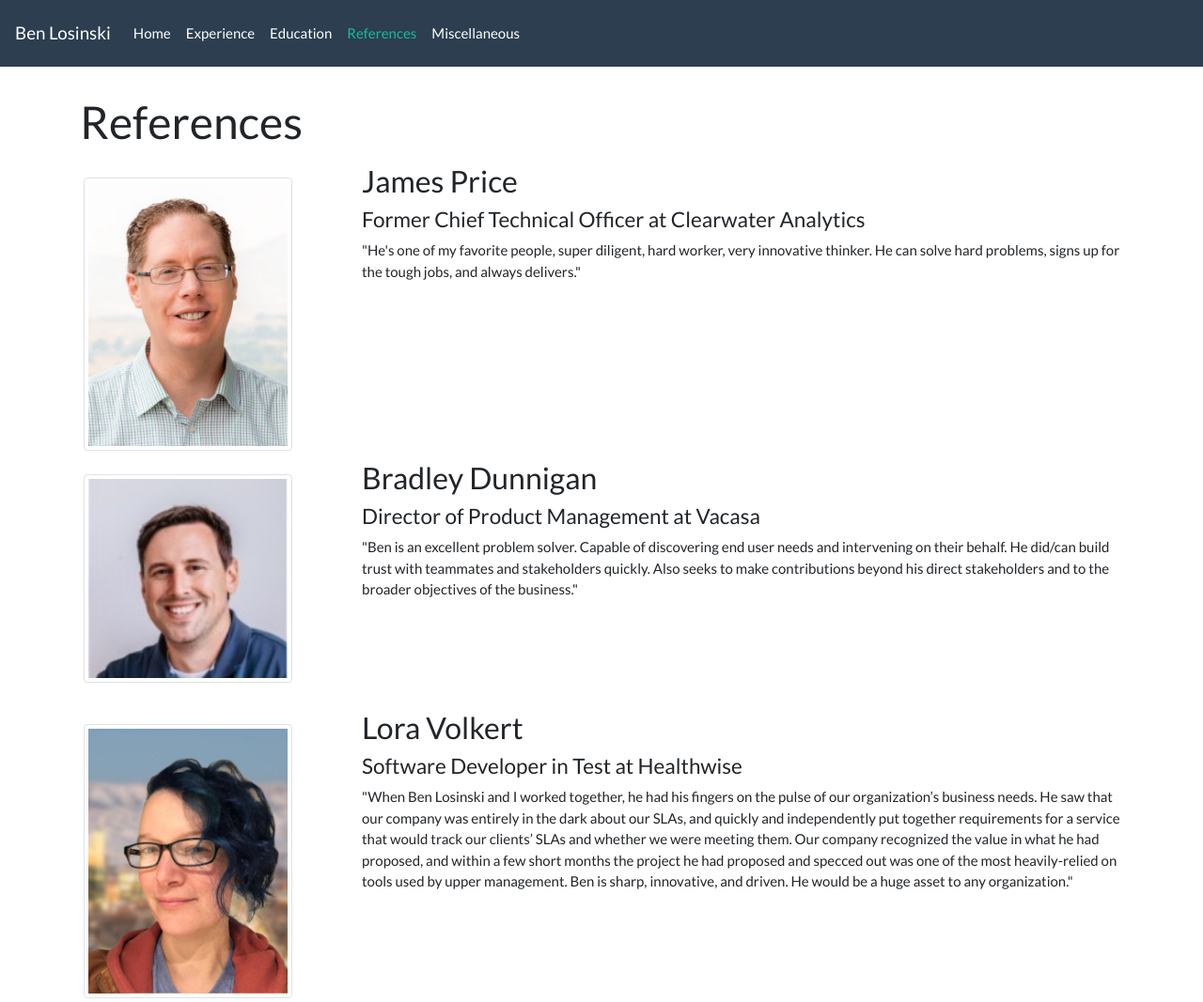
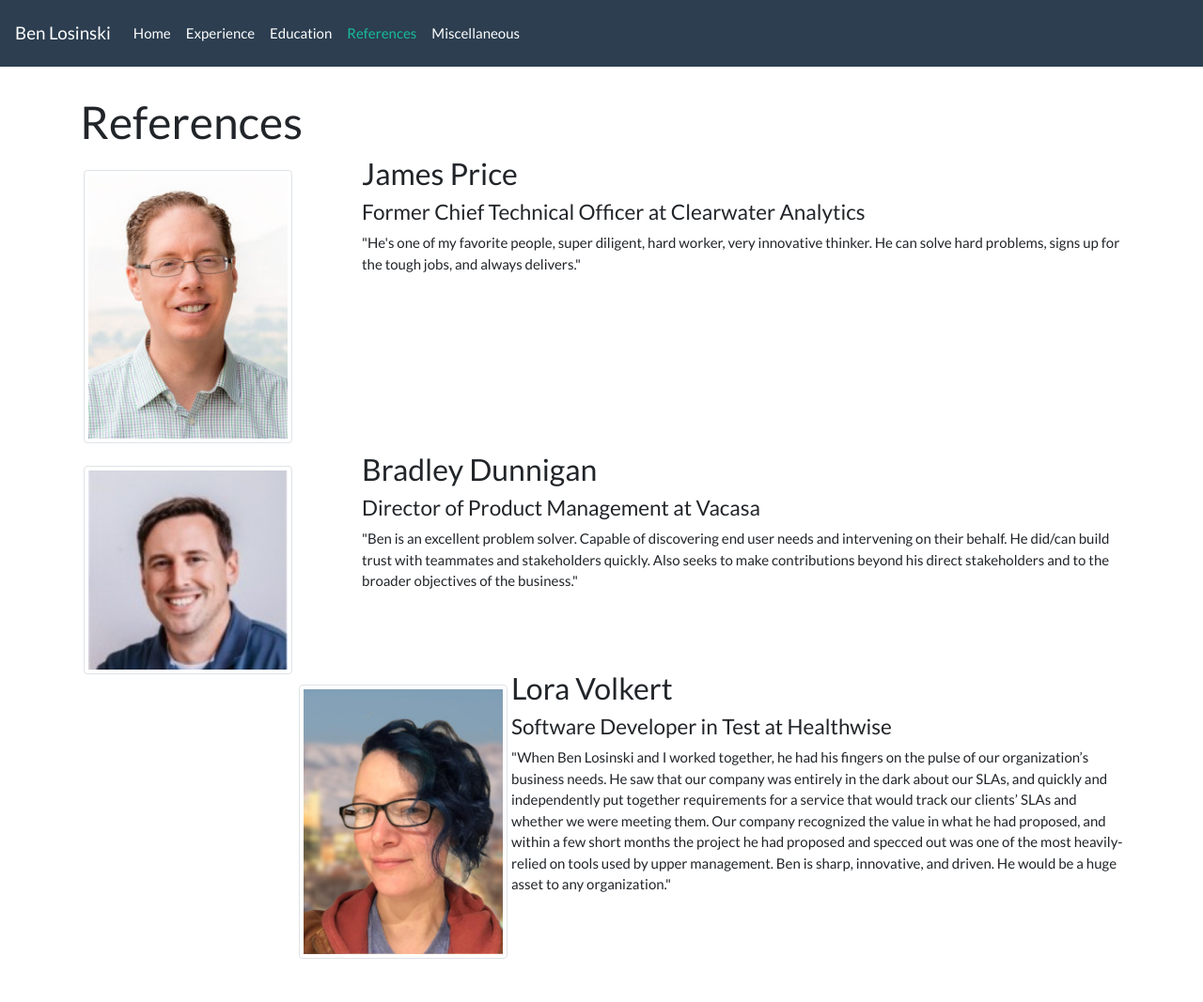
Before and after one commit to benlosinski/benlosinski.github.io, a Jekyll site: the page built from References.html, in a window 1280 px wide. Shown: the whole page at 94% size. Built offline with Jekyll 4.4.1, drawn with Linux system fonts in a browser that asks for light colours; after the commit the page ends 1025 px from its top, so only the background shows below that.

Commit message:
Update References.html

```diff
--- a/References.html
+++ b/References.html
@@ -10,7 +10,7 @@
 <div style="min-height: 300px">
   <img class="img-thumbnail image-left" style="width:20%"  src="{{ '/assets/James.jpg' | prepend: site.baseurl }}"/>
   <div class="comment-right">
-    <p>
+    <h3> </h3>
     <h3>James Price</h3>
     <h4>Former Chief Technical Officer at Clearwater Analytics</h4>
     <p>
@@ -19,10 +19,10 @@
     </div>
    </div>
  </div>
-<div style="min-height: 250px">
+<div style="min-height: 225px">
   <img class="img-thumbnail image-left" style="width:20%"  src="{{ '/assets/brad.jpeg' | prepend: site.baseurl }}"/>
   <div class="comment-right">
-    <p>
+    <h3> </h3>
     <h3>Bradley Dunnigan</h3>
     <h4>Director of Product Management at Vacasa</h4>
     <p>
@@ -33,7 +33,7 @@
 <div style="min-height: 300px">
   <img class="img-thumbnail image-left" style="width:20%"  src="{{ '/assets/Lora.jpg' | prepend: site.baseurl }}"/>
   <div class="comment-right">
-    <p>
+    <h3> </h3>
     <h3>Lora Volkert</h3>
     <h4>Software Developer in Test at Healthwise</h4>
     <p>
```
